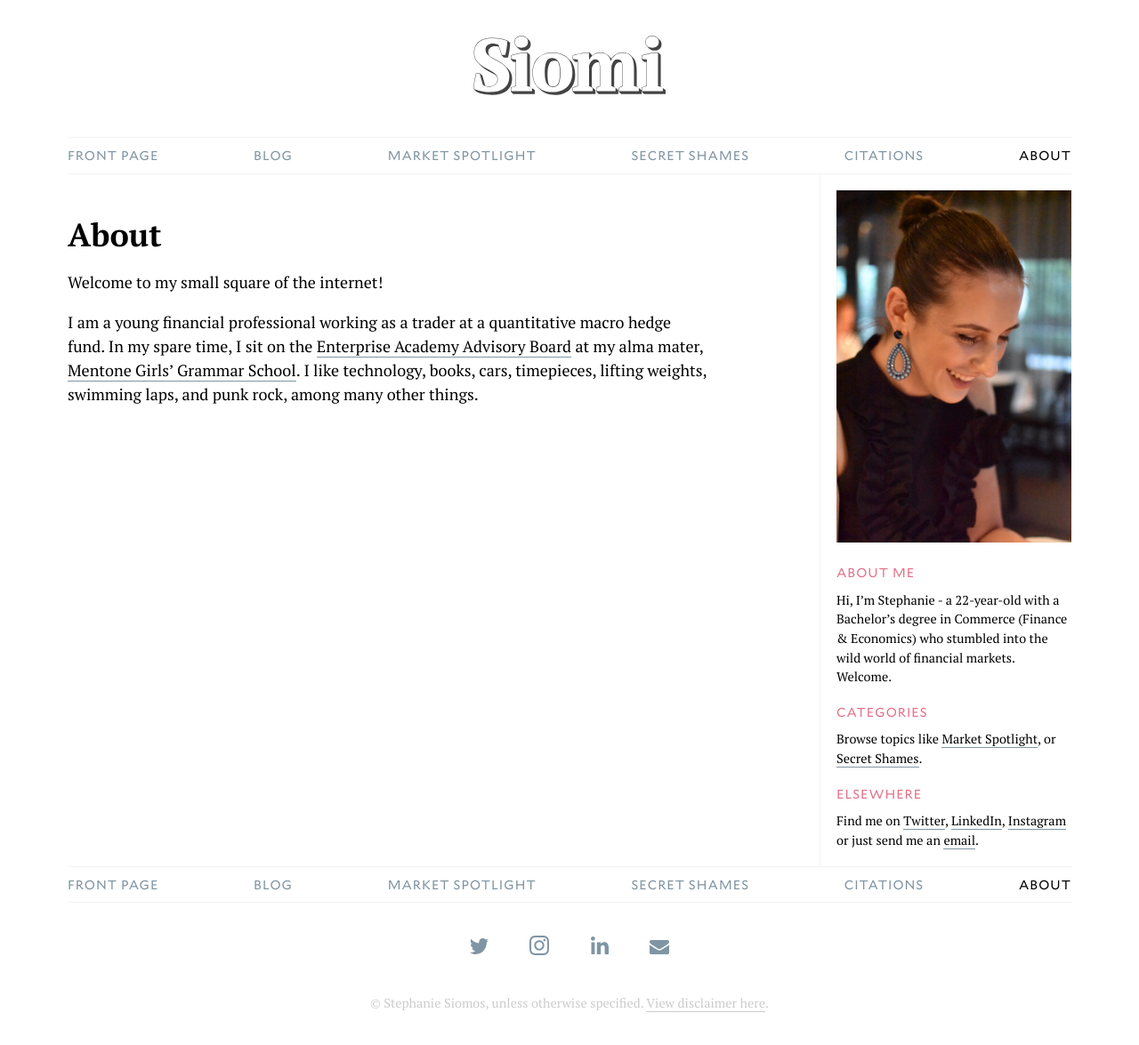
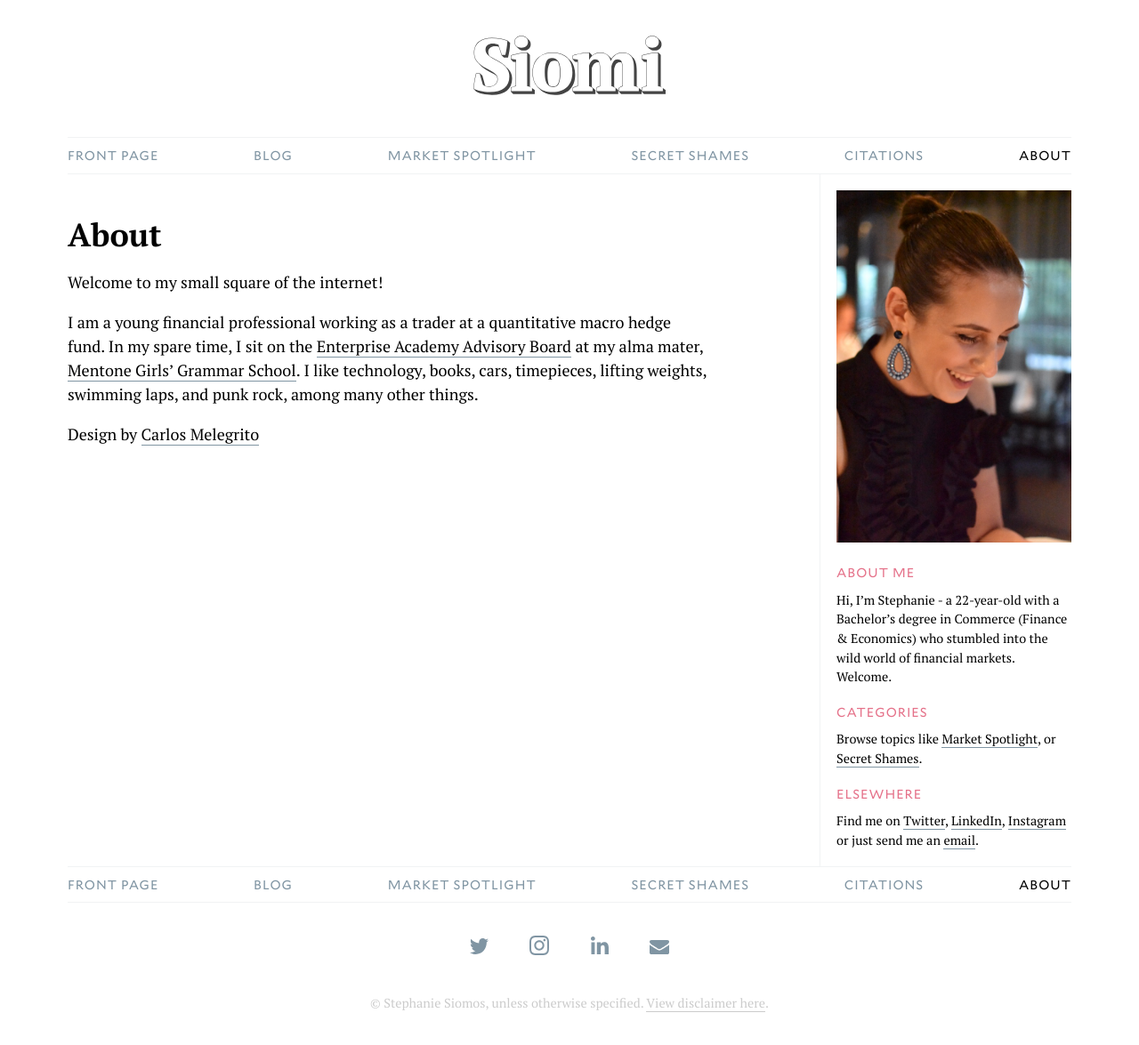
Before and after one commit to cjmlgrto/siomi.net, a Jekyll site: the page built from about.markdown, in a window 1280 px wide. Shown: the whole page at 89% size. Built offline with Jekyll 4.4.1, drawn with Linux system fonts in a browser that asks for light colours.

Commit message:
Updated About

```diff
--- a/about.markdown
+++ b/about.markdown
@@ -7,3 +7,5 @@ layout: default
 Welcome to my small square of the internet!
 
 I am a young financial professional working as a trader at a quantitative macro hedge fund. In my spare time, I sit on the [Enterprise Academy Advisory Board](https://ea.mentonegirls.vic.edu.au) at my alma mater, [Mentone Girls' Grammar School](http://mentonegirls.vic.edu.au). I like technology, books, cars, timepieces, lifting weights, swimming laps, and punk rock, among many other things.
+
+Design by [Carlos Melegrito ](https://carlos-m.com/)
```
